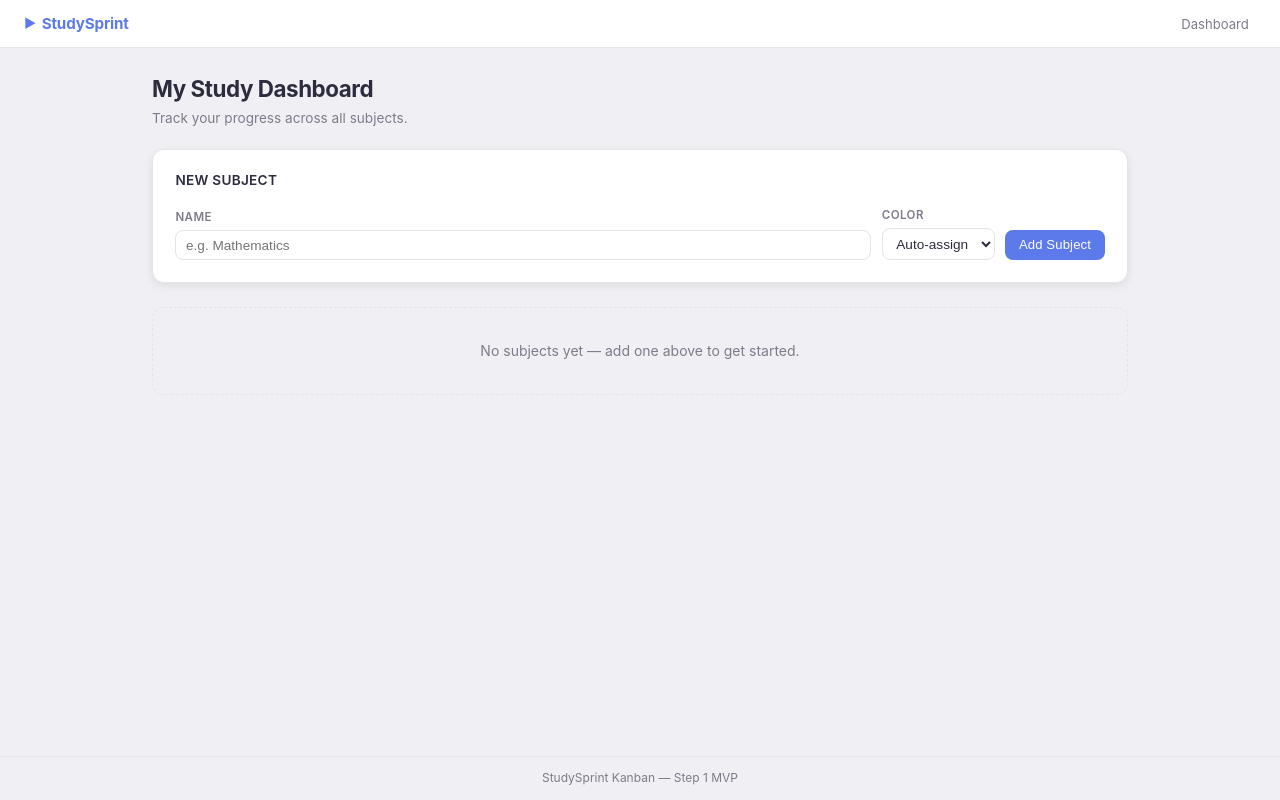
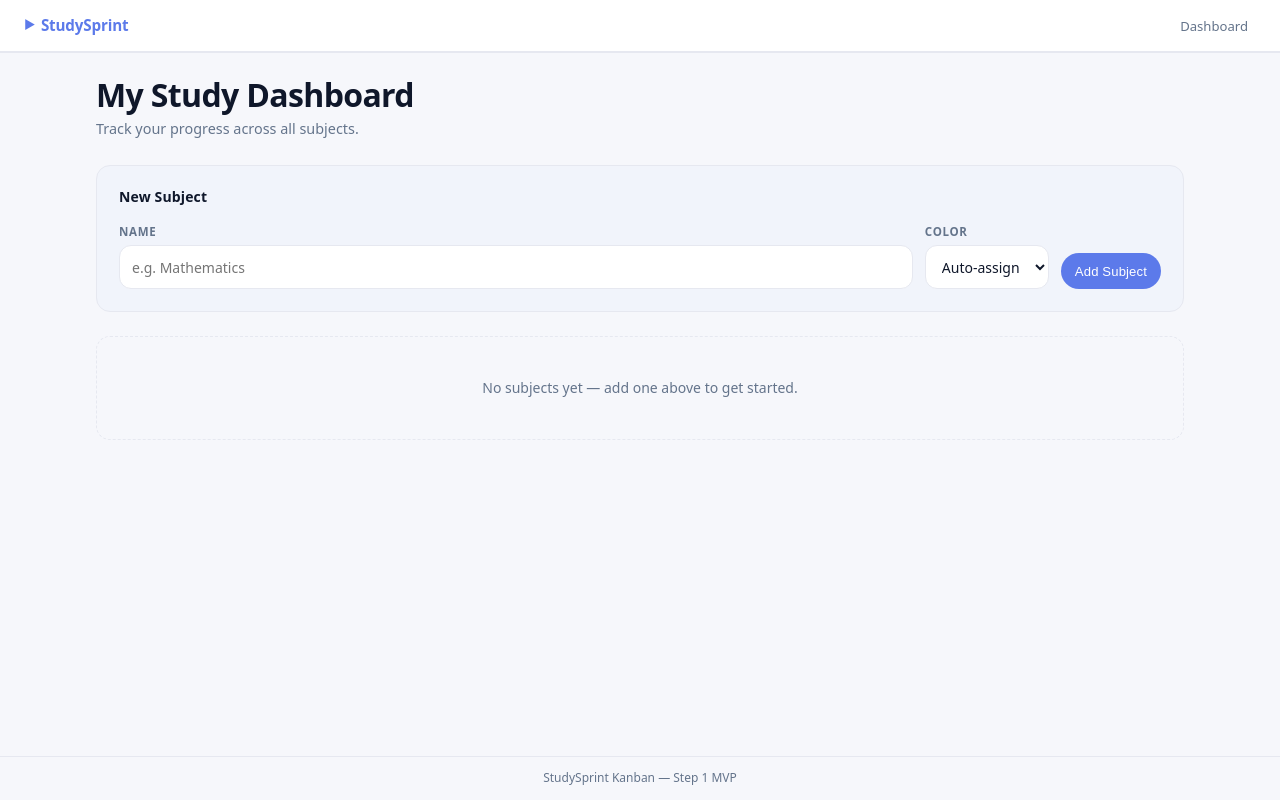
Before and after one commit to zayzyyazy/Studysprint-kanban, a Flask app: page / in a window 1280 px wide. Run offline with Flask 3, Linux system fonts and the light colour scheme.

Commit message:
feat: precise UI redesign with new design system
- New CSS design tokens: --bg #f6f7fb, --panel, --panel-soft, --primary,
  --danger, --radius 14px, --text #0f172a, --muted #64748b
- Typography: ui-sans-serif stack, h1 32px/700, labels 12px/600/uppercase
- .container class (max-width 1120px, 24px 16px 48px padding) wrapping all pages
- Form inputs: 44px height, 12px border-radius, 36px pill buttons (radius 999px)
- Subject cards: 5px left accent bar, 6px progress bar, pill topic count badge
- Kanban: 3-col ≥900px, stacked <900px; 6px progress bars on topic cards
- Add panels: --panel-soft background, clean consistent spacing
- No logic/route/schema changes

https://claude.ai/code/session_01RntwEUWJXvFdCgphXc5HC7

```diff
--- a/static/styles.css
+++ b/static/styles.css
@@ -6,12 +6,18 @@
 *, *::before, *::after { box-sizing: border-box; margin: 0; padding: 0; }
 
 :root {
-  --bg:          #f0f0f4;
-  --surface:     #ffffff;
-  --border:      #e4e4ea;
-  --text:        #2c2c3e;
-  --text-muted:  #7c7c8a;
-  --accent:      #5C7AEA;
+  --bg:         #f6f7fb;
+  --panel:      #ffffff;
+  --panel-soft: #f1f4fb;
+  --border:     #e6e8f0;
+  --shadow:     0 10px 30px rgba(15, 23, 42, 0.06);
+  --shadow-sm:  0 6px 18px rgba(15, 23, 42, 0.06);
+  --primary:    #5C7AEA;
+  --danger:     #e35d6a;
+  --radius:     14px;
+  --radius-sm:  8px;
+  --text:       #0f172a;
+  --muted:      #64748b;
 
   --col-not-started-bg:     #f4f5f8;
   --col-not-started-border: #dde0e9;
@@ -23,18 +29,13 @@
   --col-not-started: #9aa3b8;
   --col-in-progress: #c49558;
   --col-done:        #5f9e7e;
-
-  --radius:    0.75rem;
-  --radius-sm: 0.5rem;
-  --shadow:    0 1px 3px rgba(0,0,0,.05), 0 1px 2px rgba(0,0,0,.04);
-  --shadow-md: 0 3px 10px rgba(0,0,0,.08);
-  --shadow-lg: 0 6px 20px rgba(0,0,0,.09);
 }
 
 html { font-size: 16px; }
 
 body {
-  font-family: -apple-system, BlinkMacSystemFont, "Segoe UI", Roboto, sans-serif;
+  font-family: ui-sans-serif, system-ui, -apple-system, "Segoe UI", Roboto,
+               Helvetica, Arial, "Apple Color Emoji", "Segoe UI Emoji", sans-serif;
   background: var(--bg);
   color: var(--text);
   line-height: 1.55;
@@ -48,77 +49,89 @@ a { color: inherit; text-decoration: none; }
 
 /* ----- Site header ------------------------------------- */
 .site-header {
-  background: var(--surface);
+  background: var(--panel);
   border-bottom: 1px solid var(--border);
   padding: 0 1.5rem;
-  height: 3rem;
+  height: 3.25rem;
   display: flex;
   align-items: center;
   justify-content: space-between;
   position: sticky;
   top: 0;
   z-index: 100;
+  box-shadow: 0 1px 0 var(--border);
 }
 
 .site-logo {
   font-weight: 700;
   font-size: 0.95rem;
-  color: var(--accent);
+  color: var(--primary);
   display: flex;
   align-items: center;
   gap: 0.35rem;
   letter-spacing: -0.01em;
 }
 
-.logo-icon { font-size: 0.8rem; }
+.logo-icon { font-size: 0.75rem; }
 
 .site-nav a {
   font-size: 0.82rem;
-  color: var(--text-muted);
-  padding: 0.2rem 0.45rem;
+  color: var(--muted);
+  padding: 0.25rem 0.5rem;
   border-radius: var(--radius-sm);
-  transition: background 0.12s;
+  transition: background 0.12s, color 0.12s;
 }
 
 .site-nav a:hover { background: var(--bg); color: var(--text); }
 
 
-/* ----- Main -------------------------------------------- */
+/* ----- Container --------------------------------------- */
 .site-main {
   flex: 1;
-  padding: 1.5rem 1.5rem;
-  max-width: 64rem;
+}
+
+.container {
+  max-width: 1120px;
   width: 100%;
   margin: 0 auto;
+  padding: 24px 16px 48px;
 }
 
+
+/* ----- Site footer ------------------------------------- */
 .site-footer {
   text-align: center;
   padding: 0.75rem;
   font-size: 0.75rem;
-  color: var(--text-muted);
+  color: var(--muted);
   border-top: 1px solid var(--border);
 }
 
 
 /* ----- Page header ------------------------------------- */
-.page-header { margin-bottom: 1.25rem; }
+.page-header {
+  margin-bottom: 1.5rem;
+}
 
 .page-header h1 {
-  font-size: 1.4rem;
+  font-size: 2rem;
   font-weight: 700;
-  margin-bottom: 0.1rem;
   letter-spacing: -0.02em;
   color: var(--text);
+  line-height: 1.2;
 }
 
-.subtitle { color: var(--text-muted); font-size: 0.85rem; }
+.page-header .subtitle {
+  color: var(--muted);
+  font-size: 0.9rem;
+  margin-top: 0.25rem;
+}
 
 .back-link {
   display: inline-block;
-  color: var(--text-muted);
+  color: var(--muted);
   font-size: 0.82rem;
-  margin-bottom: 0.4rem;
+  margin-bottom: 0.5rem;
   transition: color 0.12s;
 }
 .back-link:hover { color: var(--text); }
@@ -313,154 +348,37 @@ a { color: inherit; text-decoration: none; }
   flex-shrink: 0;
   font-size: 0.65rem;
   font-weight: 700;
-  padding: 0.1rem 0.38rem;
+  padding: 0.1rem 0.4rem;
   border-radius: 999px;
   background: var(--bg);
-  color: var(--text-muted);
+  color: var(--muted);
   letter-spacing: 0.03em;
+  border: 1px solid var(--border);
 }
 
 .topic-card__progress-label {
   display: flex;
   justify-content: space-between;
-  font-size: 0.7rem;
-  color: var(--text-muted);
+  font-size: 0.68rem;
+  color: var(--muted);
 }
 
 .topic-card__priority {
-  font-size: 0.67rem;
-  color: var(--text-muted);
+  font-size: 0.65rem;
+  color: var(--muted);
   text-align: right;
 }
 
 .topic-card__priority strong { color: var(--text); }
 
 
-/* =========================================================
-   Forms, buttons, panels
-   ========================================================= */
-
-/* ----- Buttons ----------------------------------------- */
-.btn {
-  display: inline-block;
-  padding: 0.38rem 0.85rem;
-  border: none;
-  border-radius: var(--radius-sm);
-  font-size: 0.82rem;
-  font-weight: 500;
-  cursor: pointer;
-  line-height: 1.4;
-  transition: opacity 0.12s, box-shadow 0.12s;
-  white-space: nowrap;
-  letter-spacing: 0.01em;
-}
-
-.btn:hover  { opacity: 0.85; }
-.btn:active { opacity: 0.7; }
-
-.btn--primary   { background: var(--accent); color: #fff; }
-.btn--secondary {
-  background: transparent;
-  color: var(--text-muted);
-  border: 1px solid var(--border);
-}
-.btn--secondary:hover { background: var(--bg); color: var(--text); opacity: 1; }
-.btn--danger    { background: transparent; color: #b85c5c; border: 1px solid #e0b8b8; }
-.btn--danger:hover { background: #fdf0f0; opacity: 1; }
-
-.btn--sm { padding: 0.28rem 0.65rem; font-size: 0.77rem; }
-
-
-/* ----- Form inputs ------------------------------------- */
-.form-label {
-  display: block;
-  font-size: 0.72rem;
-  font-weight: 600;
-  color: var(--text-muted);
-  margin-bottom: 0.2rem;
-  text-transform: uppercase;
-  letter-spacing: 0.04em;
-}
-
-.form-hint {
-  font-size: 0.7rem;
-  color: var(--text-muted);
-  font-style: italic;
-}
-
-.form-input {
-  width: 100%;
-  padding: 0.4rem 0.6rem;
-  border: 1px solid var(--border);
-  border-radius: var(--radius-sm);
-  font-size: 0.85rem;
-  color: var(--text);
-  background: var(--surface);
-  outline: none;
-  transition: border-color 0.12s, box-shadow 0.12s;
-}
-
-.form-input:focus {
-  border-color: var(--accent);
-  box-shadow: 0 0 0 3px rgba(92,122,234,.1);
-}
-
-.form-input--sm    { font-size: 0.78rem; padding: 0.3rem 0.5rem; }
-.form-input--short { width: 5rem; }
-
-
-/* ----- Form layout ------------------------------------- */
-.form-row   { display: flex; flex-wrap: wrap; gap: 0.6rem; align-items: flex-end; }
-.form-row--2 { gap: 0.5rem; }
-.form-group  { display: flex; flex-direction: column; }
-.form-group--grow { flex: 1; min-width: 10rem; }
-.form-group--btn  { justify-content: flex-end; }
-
-
-/* ----- Add panel --------------------------------------- */
-.add-panel {
-  margin-top: 1.75rem;
-  padding-top: 1.25rem;
-  border-top: 1px solid var(--border);
-}
-
-.add-panel--primary {
-  background: var(--surface);
-  border-radius: var(--radius);
-  border: 1px solid var(--border);
-  box-shadow: var(--shadow-md);
-  padding: 1.25rem 1.4rem 1.35rem;
-  margin-top: 0;
-  margin-bottom: 1.5rem;
-  border-top: 1px solid var(--border);
-}
-
-.add-panel__title {
-  font-size: 0.78rem;
-  font-weight: 600;
-  color: var(--text-muted);
-  margin-bottom: 0.875rem;
-  text-transform: uppercase;
-  letter-spacing: 0.06em;
-}
-
-.add-panel--primary .add-panel__title {
-  font-size: 0.85rem;
-  color: var(--text);
-  letter-spacing: 0.02em;
-  margin-bottom: 1rem;
-}
-
-.add-form { display: flex; gap: 0.65rem; align-items: flex-end; flex-wrap: wrap; }
-
-
-/* ----- Inline edit ------------------------------------- */
+/* ----- Topic card actions (buttons) -------------------- */
 .topic-card__actions {
   display: flex;
-  gap: 0.4rem;
+  gap: 0.35rem;
   align-items: flex-start;
   flex-wrap: wrap;
-  margin-top: 0.15rem;
+  margin-top: 0.2rem;
 }
 
 .edit-details { flex: 1; min-width: 0; }
@@ -481,13 +399,127 @@ a { color: inherit; text-decoration: none; }
 .delete-form { flex-shrink: 0; }
 
 
+/* ----- Buttons ----------------------------------------- */
+.btn {
+  display: inline-flex;
+  align-items: center;
+  justify-content: center;
+  padding: 0 0.875rem;
+  height: 36px;
+  border: none;
+  border-radius: 999px;
+  font-size: 0.82rem;
+  font-weight: 500;
+  cursor: pointer;
+  line-height: 1;
+  transition: opacity 0.12s, box-shadow 0.12s;
+  white-space: nowrap;
+  letter-spacing: 0.01em;
+}
+
+.btn:hover  { opacity: 0.85; }
+.btn:active { opacity: 0.7; }
+
+.btn--primary   { background: var(--primary); color: #fff; }
+.btn--secondary {
+  background: transparent;
+  color: var(--muted);
+  border: 1px solid var(--border);
+}
+.btn--secondary:hover { background: var(--bg); color: var(--text); opacity: 1; }
+.btn--danger    { background: transparent; color: var(--danger); border: 1px solid #f2c4c8; }
+.btn--danger:hover { background: #fdf0f1; opacity: 1; }
+
+.btn--sm { height: 30px; padding: 0 0.7rem; font-size: 0.75rem; }
+
+.btn--full { width: 100%; }
+
+
+/* ----- Form inputs ------------------------------------- */
+.form-label {
+  display: block;
+  font-size: 0.72rem;
+  font-weight: 600;
+  color: var(--muted);
+  margin-bottom: 0.25rem;
+  text-transform: uppercase;
+  letter-spacing: 0.06em;
+}
+
+.form-hint {
+  font-size: 0.68rem;
+  color: var(--muted);
+  font-style: italic;
+}
+
+.form-input {
+  width: 100%;
+  height: 44px;
+  padding: 0 0.75rem;
+  border: 1px solid var(--border);
+  border-radius: 12px;
+  font-size: 0.875rem;
+  color: var(--text);
+  background: var(--panel);
+  outline: none;
+  transition: border-color 0.12s, box-shadow 0.12s;
+  font-family: inherit;
+}
+
+.form-input:focus {
+  border-color: var(--primary);
+  box-shadow: 0 0 0 3px rgba(92, 122, 234, 0.12);
+}
+
+.form-input--sm {
+  height: 36px;
+  font-size: 0.82rem;
+  padding: 0 0.6rem;
+  border-radius: var(--radius-sm);
+}
+
+.form-input--short { width: 5.5rem; }
+
+select.form-input { cursor: pointer; }
+
+
+/* ----- Form layout ------------------------------------- */
+.form-row   { display: flex; flex-wrap: wrap; gap: 0.75rem; align-items: flex-end; }
+.form-row--2 { gap: 0.5rem; }
+.form-group  { display: flex; flex-direction: column; }
+.form-group--grow { flex: 1; min-width: 10rem; }
+.form-group--btn  { justify-content: flex-end; }
+
+
+/* ----- Add panel --------------------------------------- */
+.add-panel {
+  background: var(--panel-soft);
+  border-radius: var(--radius);
+  border: 1px solid var(--border);
+  padding: 1.25rem 1.375rem 1.375rem;
+  margin-bottom: 1.5rem;
+}
+
+.add-panel__title {
+  font-size: 0.875rem;
+  font-weight: 600;
+  color: var(--text);
+  margin-bottom: 1rem;
+  letter-spacing: 0.01em;
+}
+
+.add-panel + .kanban-board { margin-top: 0; }
+
+.add-form { display: flex; gap: 0.75rem; align-items: flex-end; flex-wrap: wrap; }
+
+
 /* ----- Empty state ------------------------------------- */
 .empty-state {
   text-align: center;
-  color: var(--text-muted);
+  color: var(--muted);
   font-size: 0.875rem;
-  padding: 2rem 1rem;
-  border: 1px dashed var(--border);
+  padding: 2.5rem 1rem;
+  border: 1.5px dashed var(--border);
   border-radius: var(--radius);
   margin-bottom: 1rem;
 }
--- a/templates/dashboard.html
+++ b/templates/dashboard.html
@@ -3,13 +3,16 @@
 {% block title %}Dashboard – StudySprint{% endblock %}
 
 {% block content %}
+<div class="container">
+
+  {# ── Page header ──────────────────────────────────────────────────────── #}
   <section class="page-header">
     <h1>My Study Dashboard</h1>
     <p class="subtitle">Track your progress across all subjects.</p>
   </section>
 
-{# ── Add Subject – primary card at top ───────────────────────────────── #}
-<section class="add-panel add-panel--primary">
+  {# ── Add Subject panel ────────────────────────────────────────────────── #}
+  <section class="add-panel">
     <h2 class="add-panel__title">New Subject</h2>
     <form method="POST" action="{{ url_for('add_subject') }}" class="add-form">
       <div class="form-group form-group--grow">
@@ -70,4 +73,5 @@
   <p class="empty-state">No subjects yet — add one above to get started.</p>
   {% endif %}
 
+</div>
 {% endblock %}
```
Also changed, not shown: other parts of static/styles.css (+59 -37 lines), templates/subject.html (+8 -4 lines). Lines whose indentation alone changed are shown as unchanged.
